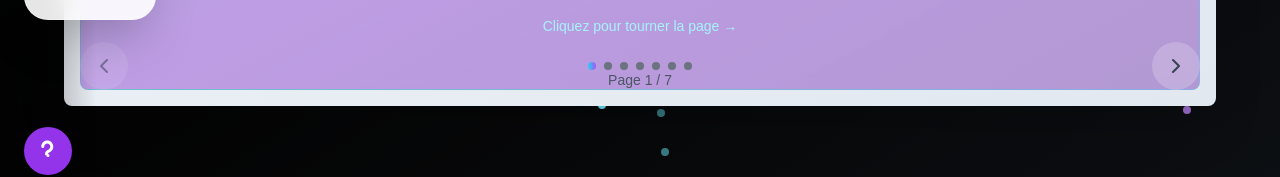
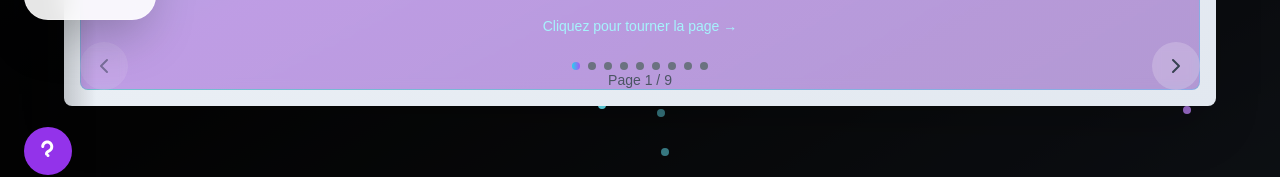
Before and after one commit to GargantuaArgell/Portfolio_React, a React (Vite) app: page / in a window 1280 px wide. Both pictures are taken after a click on the element "Projet". Shown: the part 601-778 px from the top of the page. Built offline with nearby package versions, Linux system fonts and the light colour scheme; a web font is replaced by a local one.

Commit message:
Add two new projects: Stud'Life (Java app for student associations) and Cassiopea (network infrastructure)

```diff
--- a/src/components/ProjectBook.jsx
+++ b/src/components/ProjectBook.jsx
@@ -46,6 +46,22 @@ const ProjectBook = ({ onNavigate }) => {
       technologies: ["HTML5", "CSS3", "Web Design"],
       description: "Lors du début de ma première année en étude nous avons réalisé en groupe de 4 un site web d'une entreprise connue. Le but était de donner un nouvel aspect au site web pour donner envie à des étudiants de faire des stages dans cette entreprise.",
       teamSize: 4
+    },
+    {
+      id: 6,
+      title: "Stud'Life",
+      image: "/images/studlife.png",
+      technologies: ["Java", "Application Desktop", "Gestion d'événements"],
+      description: "Lors de la fin de ma première année d'étude, j'ai réalisé en groupe de 5 une application Java de notre choix. Nous avons donc dû trouver une idée, savoir la communiquer auprès de nos enseignants lors de réunions puis la réaliser en 1 semaine. Notre application était destinée aux associations étudiantes pour leur faciliter la création, la communication et l'administration d'événements.",
+      teamSize: 5
+    },
+    {
+      id: 7,
+      title: "Cassiopea",
+      image: "/images/cassiopea.png",
+      technologies: ["Wazuh", "PostgreSQL", "PmWiki", "Zabbix", "Apache2"],
+      description: "Durant ma deuxième année d'étude nous avions eu un projet de création et mise en place d'une infrastructure réseau. Lors de ce projet, j'ai eu l'occasion de pouvoir créer de zéro avec mes camarades un réseau complet avec de nombreux services (DNS, DHCP, PostgreSQL, Wiki) ainsi qu'une supervision du réseau (Zabbix, Wazuh).",
+      teamSize: 5
     }
   ]
 
```
